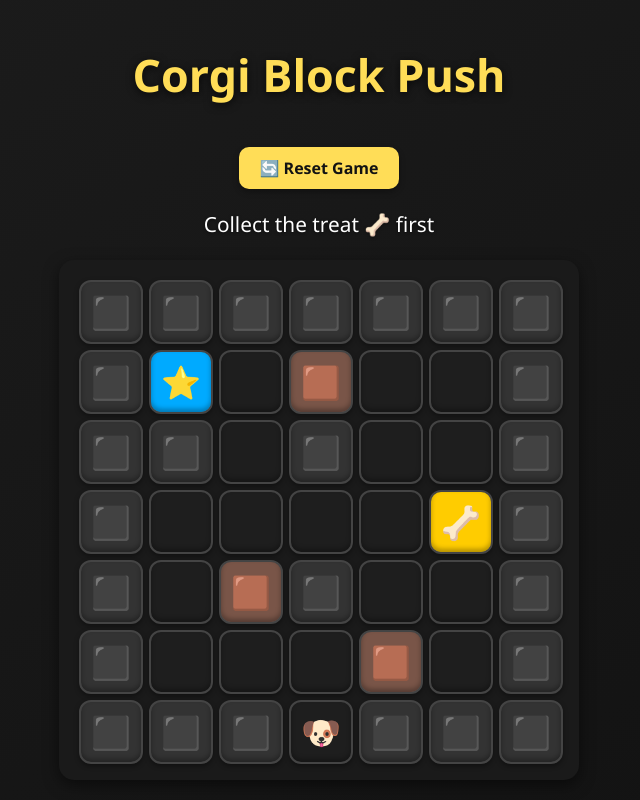
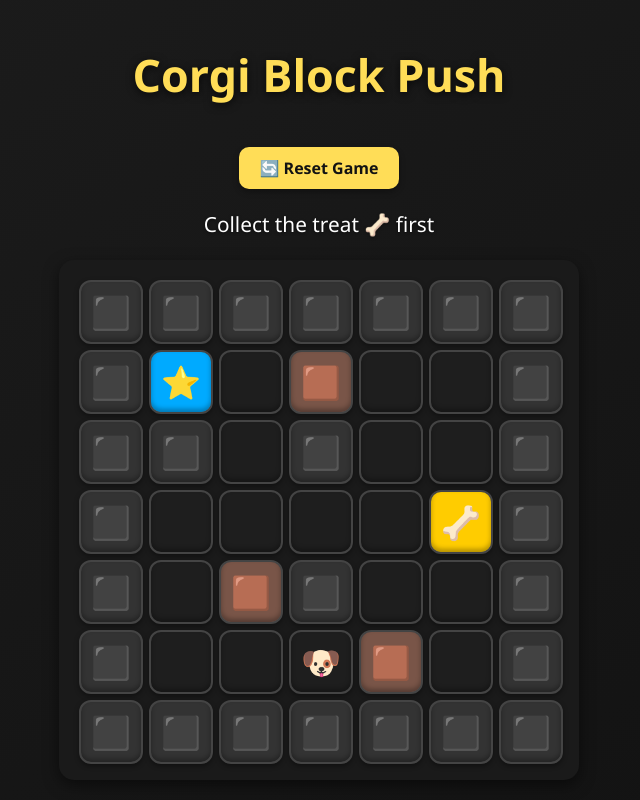
Before and after one commit to brendanbobryk/corgi-block-push, a React (Vite) app in the folder corgi-block-push/: page / in a window 1280 px wide. Shown: the whole page, without its empty margins (321-961 px from the left). Built offline with nearby package versions, Linux system fonts and the light colour scheme.

Commit message:
adjusted corgi starting position and finished wall border

```diff
--- a/corgi-block-push/src/components/Game.jsx
+++ b/corgi-block-push/src/components/Game.jsx
@@ -9,8 +9,8 @@ const initialGrid = [
   [ [{ type: "WALL", properties: ["WALL"] }], [{ type: "WALL", properties: ["WALL"] }], [], [{ type: "WALL", properties: ["WALL"] }], [], [], [{ type: "WALL", properties: ["WALL"] }] ],
   [ [{ type: "WALL", properties: ["WALL"] }], [], [], [], [], [{ type: "TREAT", properties: ["COLLECTIBLE"] }], [{ type: "WALL", properties: ["WALL"] }] ],
   [ [{ type: "WALL", properties: ["WALL"] }], [], [{ type: "BLOCK", properties: ["PUSH"] }], [{ type: "WALL", properties: ["WALL"] }], [], [], [{ type: "WALL", properties: ["WALL"] }] ],
-  [ [{ type: "WALL", properties: ["WALL"] }], [], [], [], [{ type: "BLOCK", properties: ["PUSH"] }], [], [{ type: "WALL", properties: ["WALL"] }] ],
-  [ [{ type: "WALL", properties: ["WALL"] }], [{ type: "WALL", properties: ["WALL"] }], [{ type: "WALL", properties: ["WALL"] }], [{ type: "CORGI", properties: ["YOU"] }], [{ type: "WALL", properties: ["WALL"] }], [{ type: "WALL", properties: ["WALL"] }], [{ type: "WALL", properties: ["WALL"] }] ],
+  [ [{ type: "WALL", properties: ["WALL"] }], [], [], [{ type: "CORGI", properties: ["YOU"] }], [{ type: "BLOCK", properties: ["PUSH"] }], [], [{ type: "WALL", properties: ["WALL"] }] ],
+  [ [{ type: "WALL", properties: ["WALL"] }], [{ type: "WALL", properties: ["WALL"] }], [{ type: "WALL", properties: ["WALL"] }], [{ type: "WALL", properties: ["WALL"] }], [{ type: "WALL", properties: ["WALL"] }], [{ type: "WALL", properties: ["WALL"] }], [{ type: "WALL", properties: ["WALL"] }] ],
 ];
 
 const Game = () => {
```
